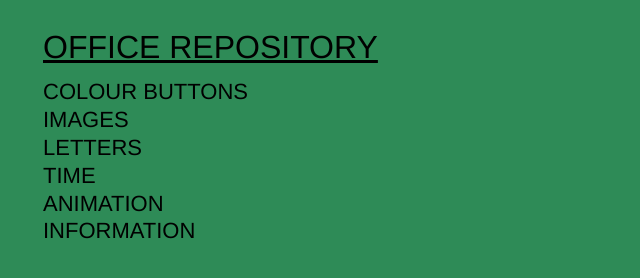
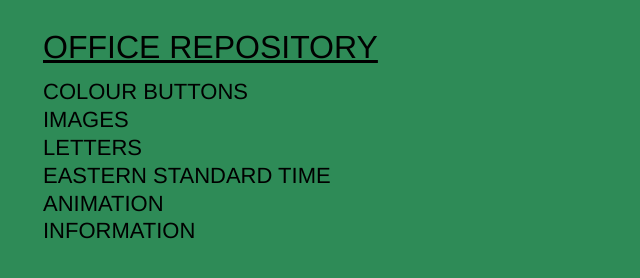
Before and after one commit to benofficestudio/officerepository, a plain HTML site: page index.html in a window 1280 px wide. Shown: the whole page, without its empty margins (0-640 px from the left). Drawn offline with Linux system fonts and the light colour scheme.

```diff
--- a/index.html
+++ b/index.html
@@ -19,7 +19,7 @@
 
      <li><a href="https://benofficestudio.github.io/letters/">Letters</a></li>
 
-     <li><a href="https://benofficestudio.github.io/time/">time</a></li>
+     <li><a href="https://benofficestudio.github.io/time/">eastern standard time</a></li>
 
      <li><a href="https://benofficestudio.github.io/animation/">animation</a></li>
 
```
